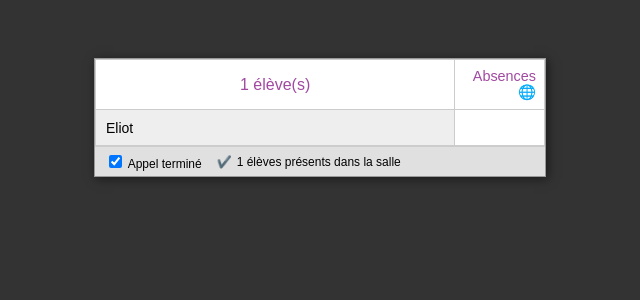
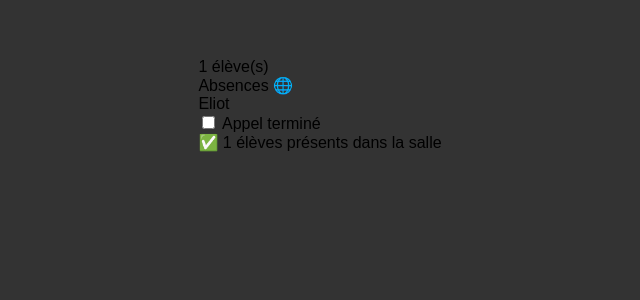
Before and after one commit to eliot-maker/coachbus-python, a Flask app: page / in a window 1280 px wide. Shown: the top 300 px of the page, without its empty margins (320-960 px from the left). Run offline with Flask 3, Linux system fonts and the light colour scheme; data comes from the database, SQL or seed files in the repository.

Commit message:
Add files via upload

```diff
--- a/app.py
+++ b/app.py
@@ -1,9 +1,21 @@
 import sqlite3
-from flask import Flask, render_template, request, redirect, url_for
 import os
-import sys
+from datetime import datetime
+from flask import Flask, render_template, redirect, url_for, flash
+from flask_mail import Mail, Message
+from fpdf import FPDF
 
 app = Flask(__name__)
+app.secret_key = "supersecret"
+
+# --- CONFIGURATION MAIL (À REMPLIR) ---
+app.config['MAIL_SERVER'] = 'smtp.gmail.com'
+app.config['MAIL_PORT'] = 587
+app.config['MAIL_USE_TLS'] = True
+app.config['MAIL_USERNAME'] = 'TON_EMAIL@gmail.com'
+app.config['MAIL_PASSWORD'] = 'TON_MOT_DE_PASSE_APPLICATION' # Mot de passe d'application Google
+mail = Mail(app)
+
 DB_PATH = 'eleves.db'
 
 def init_db():
@@ -13,33 +25,59 @@ def init_db():
                          nom TEXT NOT NULL,
                          absences INTEGER DEFAULT 0)''')
 
-# --- FONCTION CMD POUR AJOUTER DES ELEVES ---
-def ajouter_eleve_cmd():
-    print("--- AJOUT D'ÉLÈVE ---")
-    nom = input("Nom de l'élève : ")
-    if nom:
-        with sqlite3.connect(DB_PATH) as conn:
-            conn.execute("INSERT INTO eleves (nom) VALUES (?)", (nom,))
-        print(f"✅ {nom} ajouté avec succès !")
-    else:
-        print("❌ Nom invalide.")
-
 @app.route('/')
 def index():
     with sqlite3.connect(DB_PATH) as conn:
         conn.row_factory = sqlite3.Row
         eleves = conn.execute("SELECT * FROM eleves ORDER BY nom ASC").fetchall()
-    return render_template('index.html', eleves=eleves)
+    return render_template('index.html', eleves=eleves, date=datetime.now().strftime("%d/%m/%Y"))
 
-@app.route('/toggle_absence/<int:id>')
+@app.route('/toggle/<int:id>')
 def toggle_absence(id):
     with sqlite3.connect(DB_PATH) as conn:
-        # Alterne entre 0 et 1 absence pour le clic interactif
-        conn.execute("UPDATE eleves SET absences = CASE WHEN absences = 0 THEN 1 ELSE 0 END WHERE id = ?", (id,))
+        conn.execute("UPDATE eleves SET absences = 1 - absences WHERE id = ?", (id,))
     return redirect(url_for('index'))
+
+@app.route('/terminer_appel')
+def terminer_appel():
+    with sqlite3.connect(DB_PATH) as conn:
+        conn.row_factory = sqlite3.Row
+        eleves = conn.execute("SELECT * FROM eleves ORDER BY nom ASC").fetchall()
+
+    date_str = datetime.now().strftime("%d-%m-%Y")
+    filename = f"appel_{date_str}.pdf"
+
+    # --- GÉNÉRATION PDF ---
+    pdf = FPDF()
+    pdf.add_page()
+    pdf.set_font("Arial", 'B', 16)
+    pdf.cell(200, 10, f"Fiche d'appel - {date_str}", ln=True, align='C')
+    pdf.ln(10)
+    pdf.set_font("Arial", size=12)
+
+    for e in eleves:
+        statut = "X" if e['absences'] == 1 else ""
+        pdf.cell(150, 10, f"{e['nom']}", border=1)
+        pdf.cell(40, 10, f"Absent: {statut}", border=1, ln=True, align='C')
+
+    pdf.output(filename)
+
+    # --- ENVOI MAIL ---
+    try:
+        msg = Message(f"Fiche d'appel du {date_str}",
+                      sender=app.config['MAIL_USERNAME'],
+                      recipients=['DESTINATAIRE@email.com']) # L'adresse qui reçoit le PDF
+        msg.body = f"Veuillez trouver ci-joint la fiche d'appel du {date_str}."
+        with app.open_resource(filename) as fp:
+            msg.attach(filename, "application/pdf", fp.read())
+        mail.send(msg)
+        os.remove(filename) # Supprime le PDF après envoi
+    except Exception as e:
+        print(f"Erreur mail: {e}")
+
+    return "Appel envoyé avec succès ! <a href='/'>Retour</a>"
 
 if __name__ == '__main__':
     init_db()
-    # On récupère le port donné par Render, sinon 5000 par défaut
     port = int(os.environ.get("PORT", 5000))
     app.run(host='0.0.0.0', port=port)
--- a/requirements.txt
+++ b/requirements.txt
@@ -1,2 +1,4 @@
 flask
 gunicorn
+flask-mail
+fpdf
--- a/templates/index.html
+++ b/templates/index.html
@@ -2,37 +2,39 @@
 <html lang="fr">
 <head>
     <meta charset="UTF-8">
-    <title>Appel</title>
+    <meta name="viewport" content="width=device-width, initial-scale=1.0, maximum-scale=1.0, user-scalable=no">
+    <title>Appel Pro</title>
     <link rel="stylesheet" href="{{ url_for('static', filename='style.css') }}">
 </head>
 <body>
 
-<div class="window">
-    <table class="appel-table">
-        <thead>
-            <tr>
-                <th class="header-name">{{ eleves|length }} élève(s)</th>
-                <th class="header-abs">Absences <span class="icon">🌐</span></th>
-            </tr>
-        </thead>
-        <tbody>
-            {% for eleve in eleves %}
-            <tr onclick="window.location.href='/toggle_absence/{{ eleve.id }}'" style="cursor:pointer;">
-                <td class="cell-name {{ 'is-absent' if eleve.absences > 0 else '' }}">
-                    {{ eleve.nom }}
-                </td>
-                <td class="cell-abs">
-                    {{ eleve.absences if eleve.absences > 0 else '' }}
-                </td>
-            </tr>
-            {% endfor %}
-        </tbody>
-    </table>
+<div class="app-container">
+    <div class="header">
+        <div class="header-left">{{ eleves|length }} élève(s)</div>
+        <div class="header-right">Absences <span class="globe">🌐</span></div>
+    </div>
 
-    <div class="status-bar">
-        <label><input type="checkbox" checked> Appel terminé</label>
-        <div class="status-msg">
-            <span class="check-icon">✔️</span> {{ eleves|length }} élèves présents dans la salle
+    <div class="list-container">
+        {% for eleve in eleves %}
+        <div class="row" onclick="location.href='/toggle/{{ eleve.id }}'">
+            <div class="name {{ 'is-absent' if eleve.absences == 1 else '' }}">
+                {{ eleve.nom }}
+            </div>
+            <div class="abs-box">
+                {{ 'X' if eleve.absences == 1 else '' }}
+            </div>
+        </div>
+        {% endfor %}
+    </div>
+
+    <div class="footer">
+        <label class="checkbox-container" onclick="if(confirm('Envoyer le PDF par mail ?')) location.href='/terminer_appel'">
+            <input type="checkbox" id="finish">
+            <span class="checkmark"></span>
+            Appel terminé
+        </label>
+        <div class="status-text">
+            ✅ {{ eleves|length }} élèves présents dans la salle
         </div>
     </div>
 </div>
```
